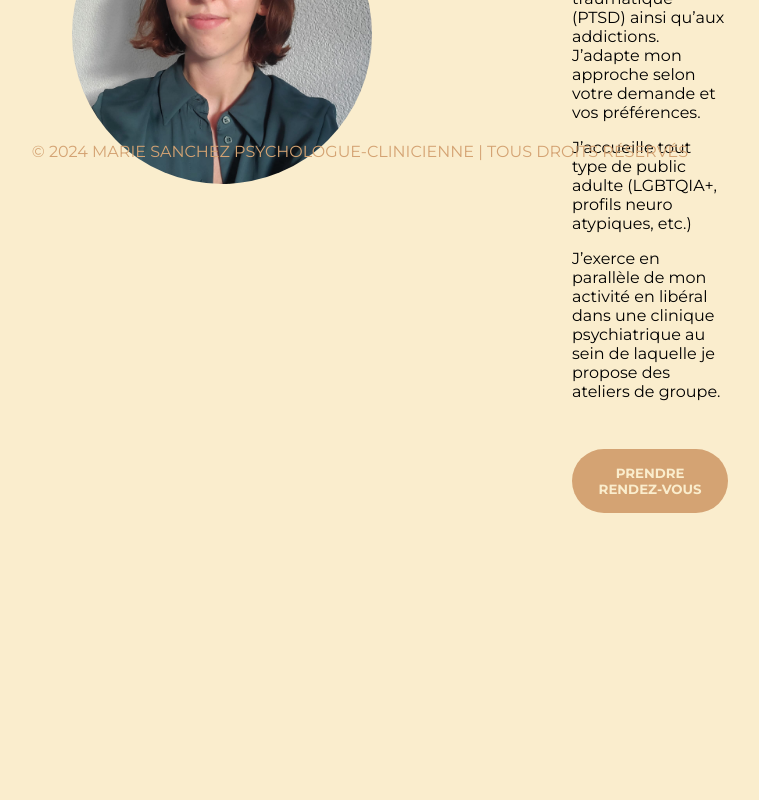
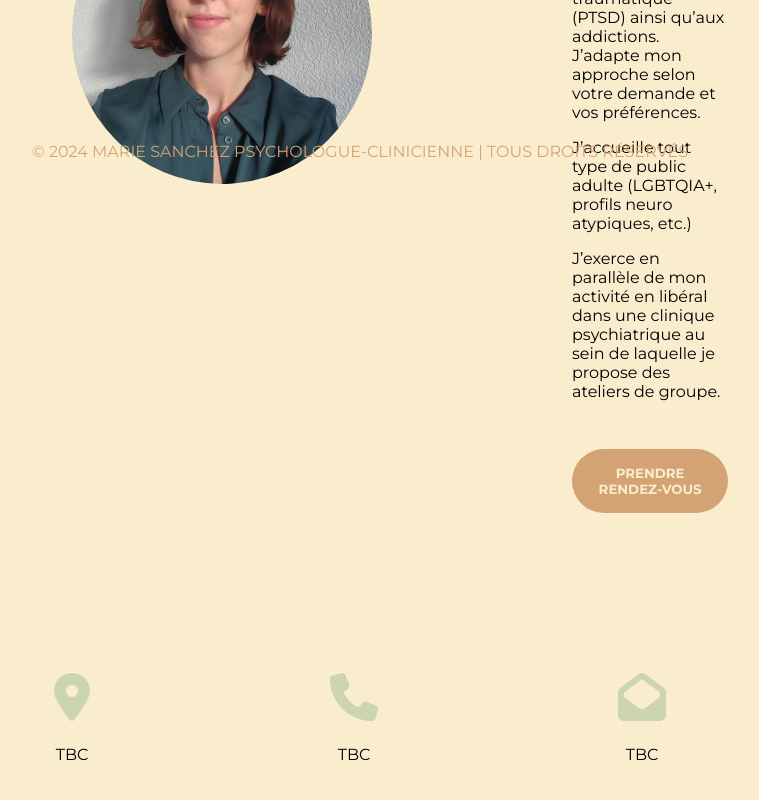
Before and after one commit to AmaleDkh/marie-sanchez-website, a Next.js app: page / in a window 1280 px wide. Shown: the part 615-1415 px from the top of the page, without its empty margins (280-1039 px from the left). Before the commit the page ends 1216 px from the top, so only its background shows below. Built offline with nearby package versions, Linux system fonts and the light colour scheme.

Commit message:
feat: create practical information section

```diff
--- a/assets/styles/Colors.scss
+++ b/assets/styles/Colors.scss
@@ -1,2 +1,3 @@
 $beige-color: #faedcd;
 $brown-color: #d4a373;
+$green-color: #ccd5ae;
--- a/assets/styles/Global.scss
+++ b/assets/styles/Global.scss
@@ -152,3 +152,21 @@ img {
     }
   }
 }
+
+.practical-information {
+  margin-top: 160px;
+  display: flex;
+  justify-content: center;
+  gap: 240px;
+
+  &__item {
+    &__icon {
+      color: $green-color;
+      margin-bottom: 24px;
+    }
+
+    &__text {
+      text-align: center;
+    }
+  }
+}
--- a/components/MainContent/MainContent.tsx
+++ b/components/MainContent/MainContent.tsx
@@ -1,10 +1,12 @@
-// Component
+// Components
 import Presentation from '../Presentation/Presentation';
+import PracticalInformation from '../PracticalInformation/PracticalInformation';
 
 function MainContent() {
   return (
     <main className="main">
       <Presentation />
+      <PracticalInformation />
     </main>
   );
 }
--- /dev/null
+++ b/components/PracticalInformation/PracticalInformation.tsx
@@ -0,0 +1,40 @@
+// Font Awesome icons
+import { FontAwesomeIcon } from '@fortawesome/react-fontawesome';
+import {
+  faLocationDot,
+  faPhone,
+  faEnvelopeOpen,
+} from '@fortawesome/free-solid-svg-icons';
+
+function PracticalInformation() {
+  return (
+    <section className="practical-information">
+      <div className="practical-information__item">
+        <FontAwesomeIcon
+          icon={faLocationDot}
+          size="3x"
+          className="practical-information__item__icon"
+        />
+        <div className="practical-information__item__text">TBC</div>
+      </div>
+      <div className="practical-information__item">
+        <FontAwesomeIcon
+          icon={faPhone}
+          size="3x"
+          className="practical-information__item__icon"
+        />
+        <div className="practical-information__item__text">TBC</div>
+      </div>
+      <div className="practical-information__item">
+        <FontAwesomeIcon
+          icon={faEnvelopeOpen}
+          size="3x"
+          className="practical-information__item__icon"
+        />
+        <div className="practical-information__item__text">TBC</div>
+      </div>
+    </section>
+  );
+}
+
+export default PracticalInformation;
--- a/package.json
+++ b/package.json
@@ -6,6 +6,9 @@
     "start": "next start"
   },
   "dependencies": {
+    "@fortawesome/fontawesome-svg-core": "^6.6.0",
+    "@fortawesome/free-solid-svg-icons": "^6.6.0",
+    "@fortawesome/react-fontawesome": "^0.2.2",
     "next": "latest",
     "react": "18.2.0",
     "react-dom": "18.2.0",
```
Also changed, not shown: 1 other file (tests, documents, lock files or other folders).
